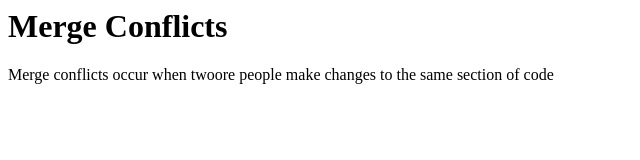
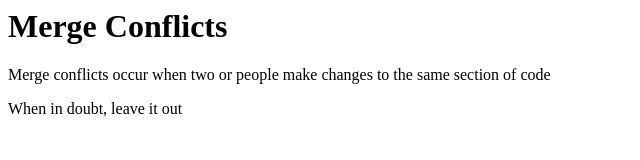
Before and after one commit to jacobg1/Merge-Conflicts, a plain HTML site: page index.html in a window 1280 px wide. Shown: the whole page, without its empty margins (0-640 px from the left). Drawn offline with Linux system fonts and the light colour scheme.

Commit message:
add second paragraph

```diff
--- a/index.html
+++ b/index.html
@@ -1,3 +1,4 @@
 <h1>Merge Conflicts</h1>
 
-<p>Merge conflicts occur when twoore people make changes to the same section of code</p>
+<p>Merge conflicts occur when two or people make changes to the same section of code</p>
+<p>When in doubt, leave it out</p>
```
